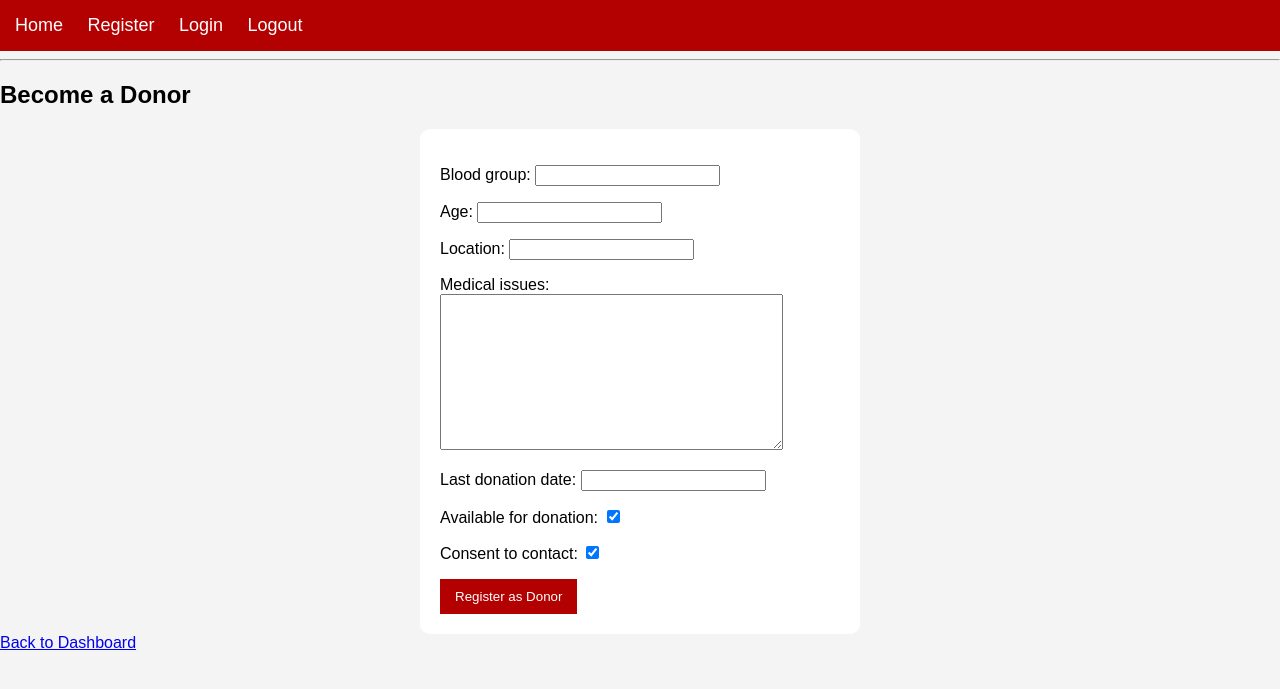
After one commit to vyshnavs0003-sys/lifeflow, a Django app: page /become-donor/ in a window 1280 px wide. The commit adds this page. Shown: the top 689 px of the page. Run offline with Django 5.2, Linux system fonts and the light colour scheme; the visitor is signed in with stand-in values (Sample User, id 1).

Commit message:
feat: add donor registration functionality

```diff
--- a/bloodbank_app/forms.py
+++ b/bloodbank_app/forms.py
@@ -6,7 +6,7 @@ from .models import Donor,BloodRequest,Hospital,BloodInventory
 class DonorForm(forms.ModelForm):
     class Meta:
         model = Donor
-        fields = ['donor_name','blood_group','phone','location','age','last_donation_date']
+        fields = ['blood_group','age','location','medical_issues','last_donation_date','available_for_donation','consent_to_contact']
 
 
 class BloodRequestForm(forms.ModelForm):
--- a/bloodbank_app/models.py
+++ b/bloodbank_app/models.py
@@ -4,15 +4,17 @@ from django.contrib.auth.models import User
 # Create your models here.
 
 class Donor(models.Model):
-    donor_name = models.CharField(max_length=100)
+    user = models.OneToOneField(User, on_delete=models.CASCADE)
     blood_group = models.CharField(max_length=10)
-    phone = models.CharField(max_length=10)
+    age = models.IntegerField()
     location = models.CharField(max_length=100)
-    age = models.IntegerField()
-    last_donation_date = models.DateField()
+    medical_issues = models.TextField(blank=True)
+    last_donation_date = models.DateField(null=True, blank=True)
+    available_for_donation = models.BooleanField(default=True)
+    consent_to_contact = models.BooleanField(default=True)
 
     def __str__(self):
-        return f"{self.donor_name} - {self.blood_group}"
+        return self.user.username
 
 class Hospital(models.Model):
     user = models.OneToOneField(User,on_delete=models.CASCADE)
--- /dev/null
+++ b/bloodbank_app/templates/become_donor.html
@@ -0,0 +1,16 @@
+{% extends 'base.html' %}
+
+{% block content %}
+<h2>Become a Donor</h2>
+
+<form method="post">
+    {% csrf_token %}
+    {{ form.as_p }}
+    <button type="submit">
+        Register as Donor
+    </button>
+</form>
+<a href="{% url 'user_dashboard' %}">
+    Back to Dashboard
+</a>
+{% endblock %}
--- a/bloodbank_app/urls.py
+++ b/bloodbank_app/urls.py
@@ -12,4 +12,5 @@ urlpatterns = [
     path('update-inventry/<int:inventory_id>/',views.update_inventory,name='update_inventory'),
     path('delete-inventory/<int:inventory_id>/',views.delete_inventory,name='delete_inventory'),
     path('check-availability/',views.check_availability,name='check_availability'),
+    path('become-donor/',views.become_donor,name='become_donor')
 ]
--- a/bloodbank_app/views.py
+++ b/bloodbank_app/views.py
@@ -3,8 +3,8 @@ from django.shortcuts import render ,redirect
 from django.contrib.auth import login,logout,authenticate
 from django.contrib.auth.decorators import login_required
 
-from .models import UserProfile,Hospital,BloodInventory
-from .forms import RegisterForm,LoginForm,BloodInventoryForm
+from .models import UserProfile,Hospital,BloodInventory,Donor
+from .forms import RegisterForm,LoginForm,BloodInventoryForm,DonorForm
 
 # Create your views here.
 
@@ -105,3 +105,16 @@ def check_availability(request):
     if blood_group:
         inventories = inventories.filter(blood_group = blood_group)
     return render(request,'check_availability.html',{'inventories': inventories})
+
+@login_required
+def become_donor(request):
+    if request.method == 'POST':
+        form = DonorForm(request.POST)
+        if form.is_valid():
+            donor = form.save(commit=False)
+            donor.user = request.user
+            donor.save()
+            return redirect('user_dashboard')
+    else:
+        form = DonorForm()
+    return render(request,'become_donor.html',{'form': form})
```
Also changed, not shown: bloodbank_app/admin.py (+3 -4 lines), bloodbank_app/templates/user_dashboard.html (+11 -1 lines), bloodbank_app/migrations/0005_remove_donor_donor_name_remove_donor_phone_and_more.py (added), bloodbank_app/migrations/0006_alter_donor_user.py (added).
